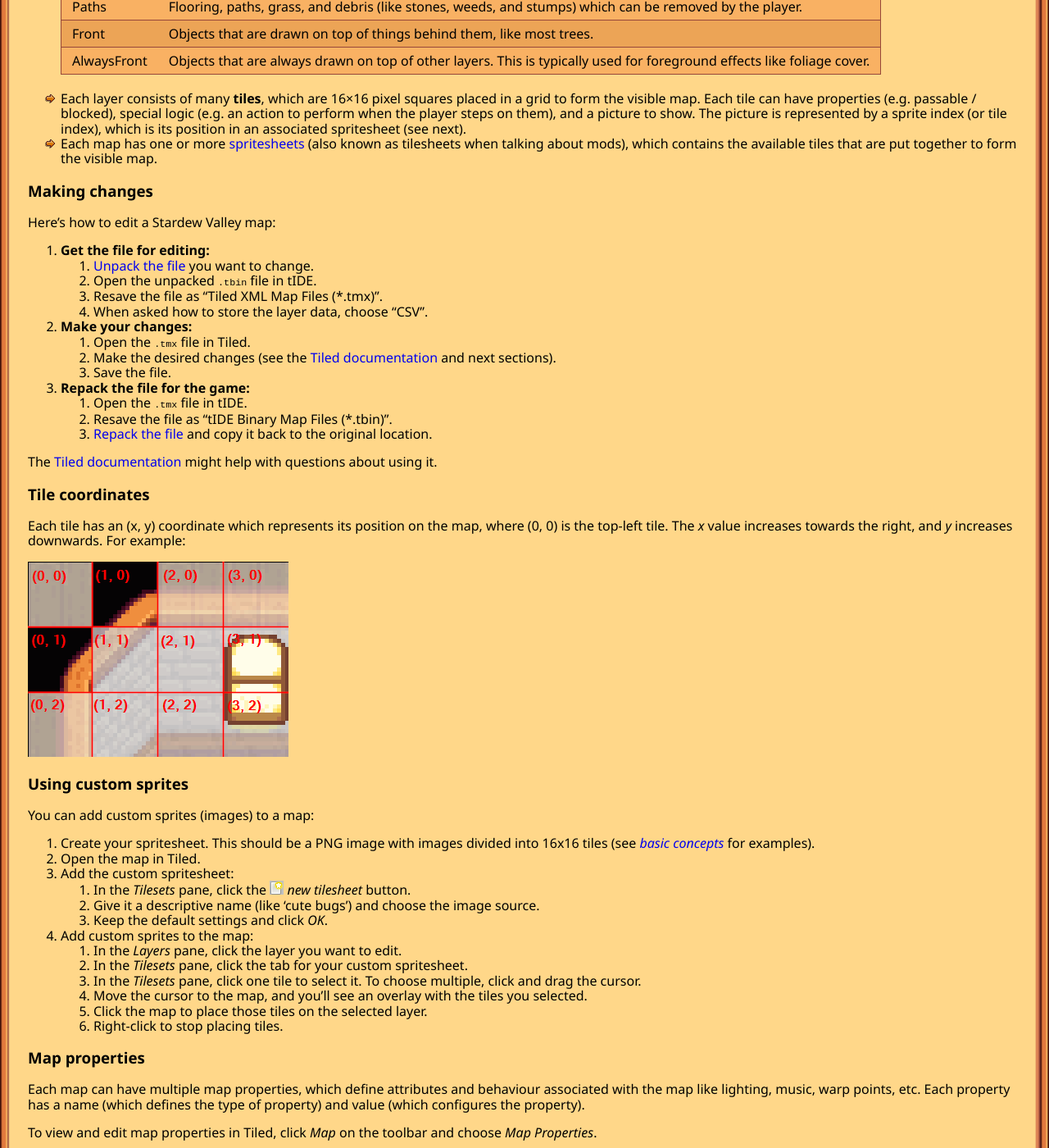
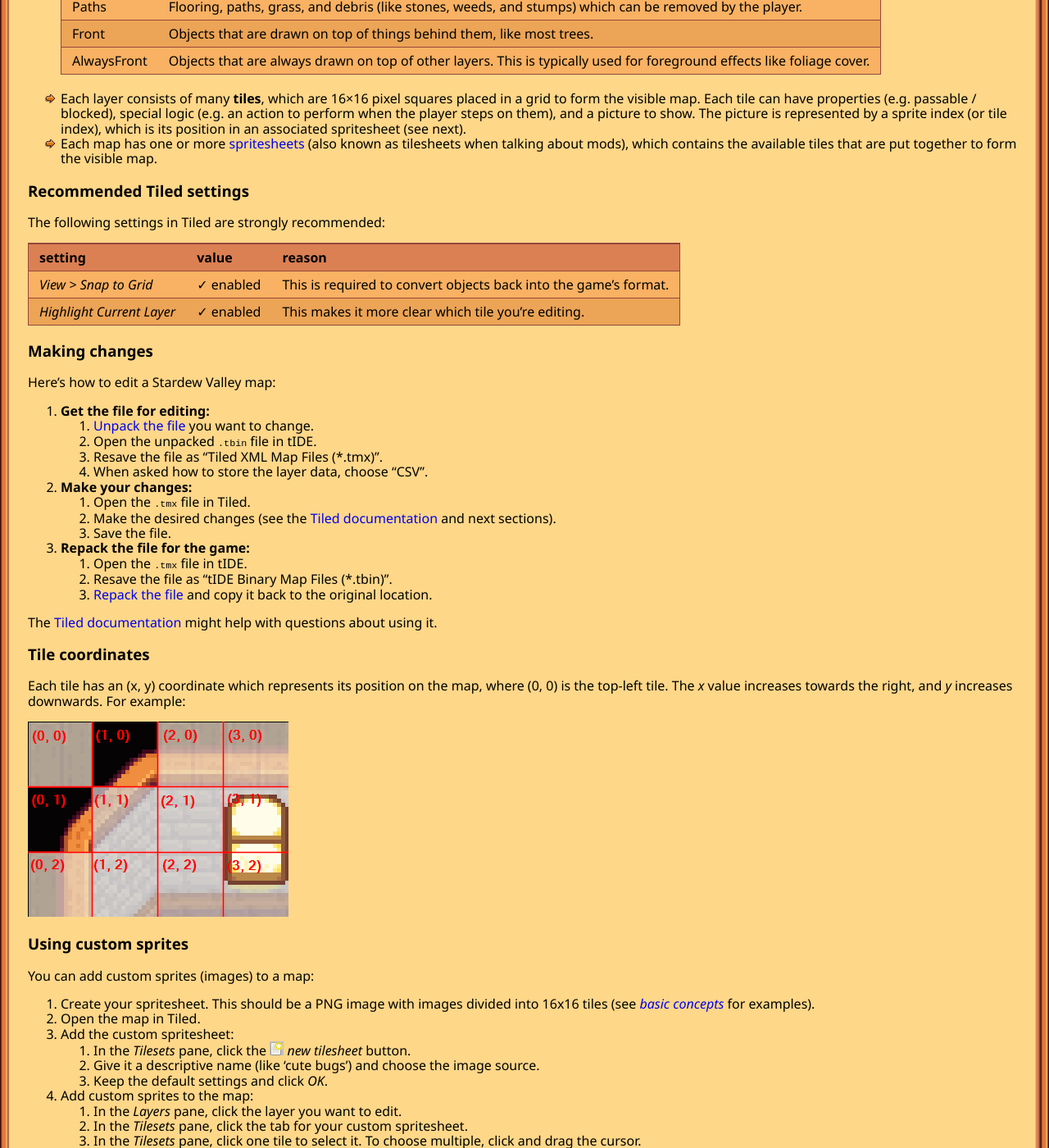
Before and after one commit to Pathoschild/canimod.github.io, a Jekyll site: the page built from guides/creating-an-xnb-mod.md, in a window 1280 px wide and 1400 px high, scrolled down 3168 px. Shown: the whole window at 82% size. Built offline with Jekyll 4.4.1, drawn with Linux system fonts in a browser that asks for light colours; nearby versions of some CDN libraries.

Commit message:
add recommended Tiled settings, rm redundant step

```diff
--- a/guides/creating-an-xnb-mod.md
+++ b/guides/creating-an-xnb-mod.md
@@ -144,6 +144,14 @@
   talking about mods), which contains the available tiles that are put together to form the visible
   map.
 
+### Recommended Tiled settings
+The following settings in Tiled are strongly recommended:
+
+setting | value | reason
+------- | ----- | ------
+_View > Snap to Grid_ | ✓ enabled | This is required to convert objects back into the game's format.
+_Highlight Current Layer_ | ✓ enabled | This makes it more clear which tile you're editing.
+
 ### Making changes
 Here's how to edit a Stardew Valley map:
 
@@ -186,7 +194,6 @@
       cursor.
    3. Move the cursor to the map, and you'll see an overlay with the tiles you selected.
    5. Click the map to place those tiles on the selected layer.
-   6. Right-click to stop placing tiles.
 
 ### Map properties
 Each map can have multiple map properties, which define attributes and behaviour associated with
@@ -222,7 +229,6 @@
 `Arch` | ignored?
 `Debris` | ignored?
 `Fish` | ignored?
-
 
 <small><sup>1</sup> Map properties are handled in `GameLocation::resetForPlayerEntry` and `GameLocation::loadObjects`.</small>
 <small><sup>2</sup> The `T` value (short for _true_) is conventional, but any non-empty value will work too.</small>
```
